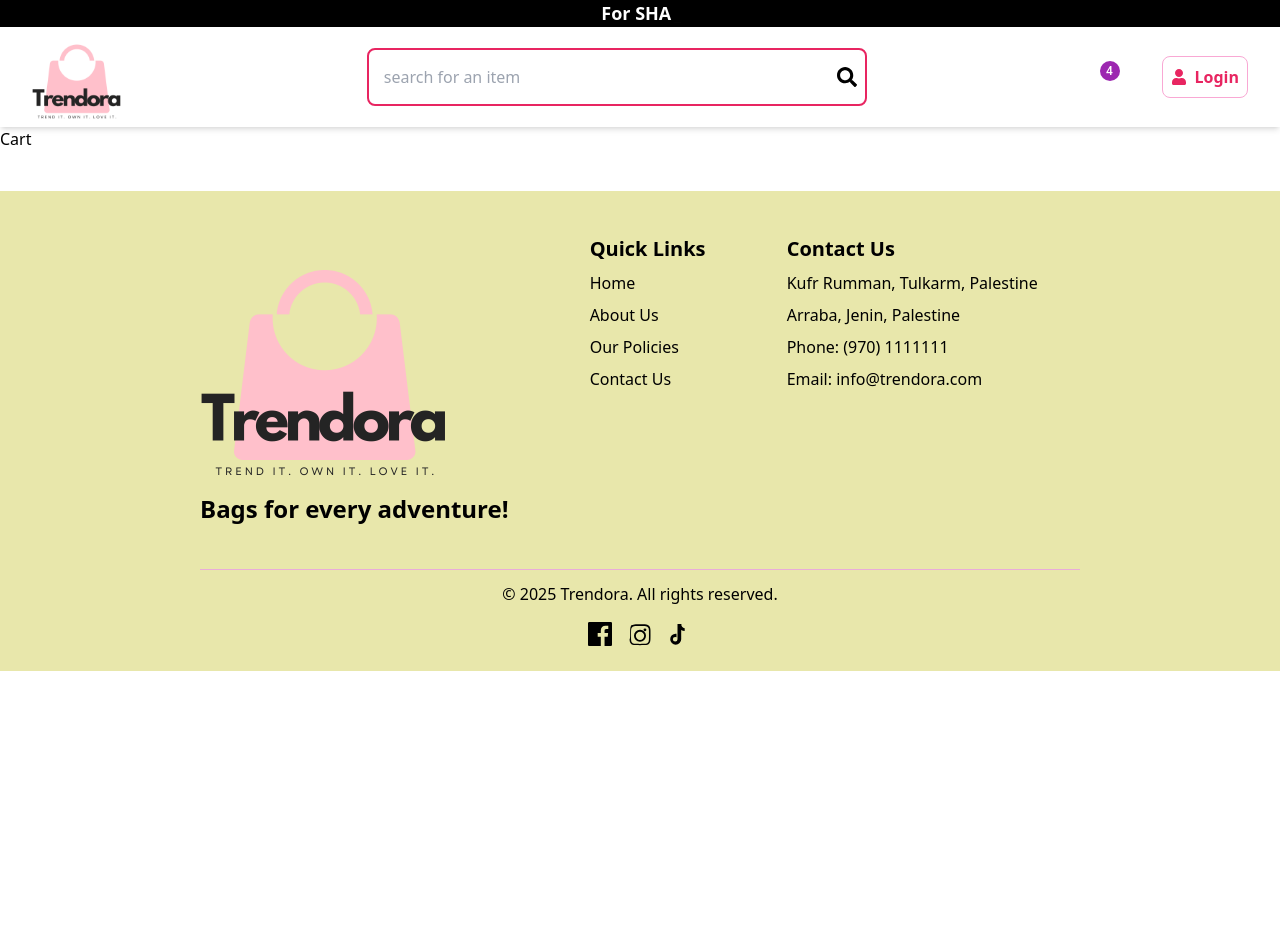
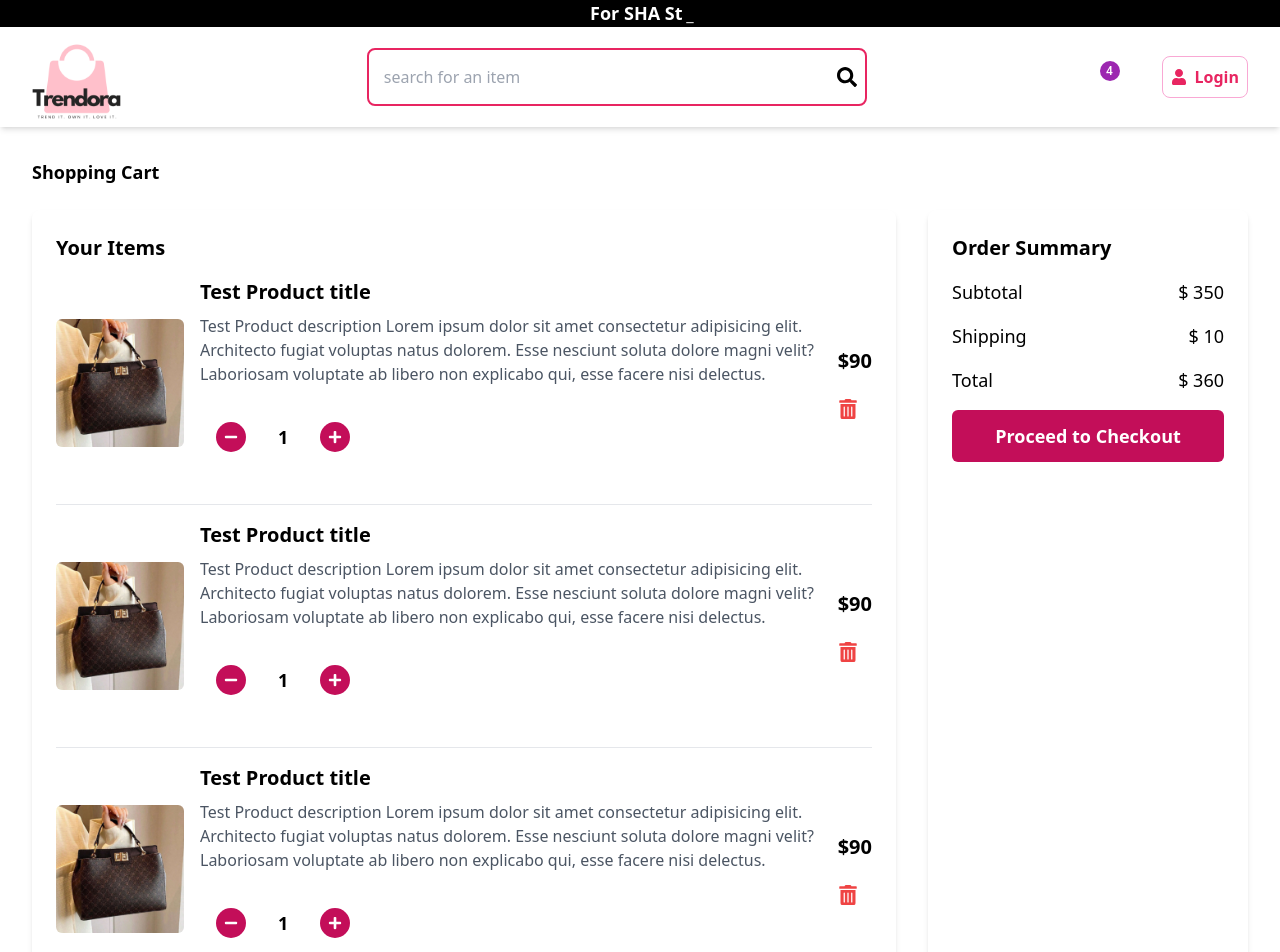
Before and after one commit to Faten-SHA/Trendora-Store, a React (Vite) app in the folder Frontend/: page /cart in a window 1280 px wide. Shown: the top 952 px of the page. Before the commit the page ends 800 px from the top, so only its background shows below. Built offline with nearby package versions, Linux system fonts and the light colour scheme; some icons are missing.

Commit message:
created cart page - frontend

```diff
--- a/Frontend/src/components/Navbar.jsx
+++ b/Frontend/src/components/Navbar.jsx
@@ -1,15 +1,21 @@
 import { FaSearch, FaUser } from "react-icons/fa";
 import ShoppingBasketIcon from "@mui/icons-material/ShoppingBasket";
 import { Badge } from "@mui/material";
-import logo from '../assets/Trendoralogo.png';
-
+import { Link } from "react-router-dom";
 
 const Navbar = () => {
   return (
     <div className="flex items-center justify-between h-[100px] shadow-md bg-white">
-      <div className="cursor-pointer m-2 ml-8">
-      <img src={logo} alt="Trendora logo" height={90} width={90} />
-      </div>
+      <Link to="/">
+        <div className="cursor-pointer m-2 ml-8">
+          <img
+            src={"/Trendoralogo.png"}
+            alt="Trendora logo"
+            height={90}
+            width={90}
+          />
+        </div>
+      </Link>
       <div className="flex items-center m-2">
         <input
           type="text"
@@ -20,11 +26,17 @@
       </div>
 
       <div className="flex items-center">
-        <div className="mr-[20px] cursor-pointer">
-        <Badge badgeContent={4} color="secondary" className="cursor-pointer">
-      <ShoppingBasketIcon className="text-pink-500"/>
-      </Badge>
-        </div>
+        <Link to="/cart">
+          <div className="mr-[20px] cursor-pointer">
+            <Badge
+              badgeContent={4}
+              color="secondary"
+              className="cursor-pointer"
+            >
+              <ShoppingBasketIcon className="text-pink-500" />
+            </Badge>
+          </div>
+        </Link>
         <div className="flex items-center space-x-2 border border-pink-300 p-2 rounded-lg hover:bg-pink-100 cursor-pointer duration-300 m-8">
           <FaUser className="text-[#E82561] hover:text-pink-600 transition duration-600" />
           <span className="text-[#E82561] hover:text-pink-600 font-semibold">
--- a/Frontend/src/pages/Cart.jsx
+++ b/Frontend/src/pages/Cart.jsx
@@ -1,9 +1,137 @@
+import { FaMinus, FaPlus, FaTrashAlt } from "react-icons/fa";
+
 const Cart = () => {
   return (
-    <div>
-      Cart
+    <div className="min-h-screen p-8">
+      <h3 className="text-[18px] font-bold mb-6">Shopping Cart</h3>
+      <div className="flex gap-8">
+        {/* LEFT SIDE For showing cart items */}
+        <div className="flex-1 bg-white shadow-md rounded-lg p-6">
+          <h3 className="text-xl font-semibold mb-4">Your Items</h3>
+          <div className="flex flex-col space-y-4">
+            <div className="flex items-center justify-between border-b border-gray-200 pb-4">
+              <img
+                src="/bag1.png"
+                alt="item image"
+                className="w-32 h-32 object-cover rounded-md"
+              />
+              <div className="flex-1 ml-4">
+                <h3 className="text-xl font-semibold mb-2">
+                  Test Product title
+                </h3>
+                <p className="text-gray-600 mb-2">
+                  Test Product description Lorem ipsum dolor sit amet
+                  consectetur adipisicing elit. Architecto fugiat voluptas natus
+                  dolorem. Esse nesciunt soluta dolore magni velit? Laboriosam
+                  voluptate ab libero non explicabo qui, esse facere nisi
+                  delectus.
+                </p>
+                <div className="flex items-center my-5 p-4">
+                  <FaMinus className="bg-[#C30E59] text-white cursor-pointer p-2 rounded-full mr-4 text-3xl" />
+                  <span className="text-lg font-semibold mx-4">1</span>
+                  <FaPlus className="bg-[#C30E59] text-white cursor-pointer p-2 rounded-full ml-4 text-3xl" />
+                </div>
+              </div>
+              <div className="text-right">
+                <p className="text-xl font-bold mb-6">$90</p>
+                <FaTrashAlt
+                  className="text-red-500 cursor-pointer mt-2"
+                  size={20}
+                />
+              </div>
+            </div>
+            <div className="flex items-center justify-between border-b border-gray-200 pb-4">
+              <img
+                src="/bag1.png"
+                alt="item image"
+                className="w-32 h-32 object-cover rounded-md"
+              />
+              <div className="flex-1 ml-4">
+                <h3 className="text-xl font-semibold mb-2">
+                  Test Product title
+                </h3>
+                <p className="text-gray-600 mb-2">
+                  Test Product description Lorem ipsum dolor sit amet
+                  consectetur adipisicing elit. Architecto fugiat voluptas natus
+                  dolorem. Esse nesciunt soluta dolore magni velit? Laboriosam
+                  voluptate ab libero non explicabo qui, esse facere nisi
+                  delectus.
+                </p>
+                <div className="flex items-center my-5 p-4">
+                  <FaMinus className="bg-[#C30E59] text-white cursor-pointer p-2 rounded-full mr-4 text-3xl" />
+                  <span className="text-lg font-semibold mx-4">1</span>
+                  <FaPlus className="bg-[#C30E59] text-white cursor-pointer p-2 rounded-full ml-4 text-3xl" />
+                </div>
+              </div>
+              <div className="text-right">
+                <p className="text-xl font-bold mb-6">$90</p>
+                <FaTrashAlt
+                  className="text-red-500 cursor-pointer mt-2"
+                  size={20}
+                />
+              </div>
+            </div>
+            <div className="flex items-center justify-between border-b border-gray-200 pb-4">
+              <img
+                src="/bag1.png"
+                alt="item image"
+                className="w-32 h-32 object-cover rounded-md"
+              />
+              <div className="flex-1 ml-4">
+                <h3 className="text-xl font-semibold mb-2">
+                  Test Product title
+                </h3>
+                <p className="text-gray-600 mb-2">
+                  Test Product description Lorem ipsum dolor sit amet
+                  consectetur adipisicing elit. Architecto fugiat voluptas natus
+                  dolorem. Esse nesciunt soluta dolore magni velit? Laboriosam
+                  voluptate ab libero non explicabo qui, esse facere nisi
+                  delectus.
+                </p>
+                <div className="flex items-center my-5 p-4">
+                  <FaMinus className="bg-[#C30E59] text-white cursor-pointer p-2 rounded-full mr-4 text-3xl" />
+                  <span className="text-lg font-semibold mx-4">1</span>
+                  <FaPlus className="bg-[#C30E59] text-white cursor-pointer p-2 rounded-full ml-4 text-3xl" />
+                </div>
+              </div>
+              <div className="text-right">
+                <p className="text-xl font-bold mb-6">$90</p>
+                <FaTrashAlt
+                  className="text-red-500 cursor-pointer mt-2"
+                  size={20}
+                />
+              </div>
+            </div>
+            <button className="bg-[#F2AE66] w-[200px] text-white p-3 mt-4 rounded-md font-semibold">
+              Clear Cart
+            </button>
+          </div>
+        </div>
+        {/* RIGHT SIDE For showing total price and checkout button */}
+        <div className="w-80 bg-white shadow-md rounded-lg p-6">
+          <h2 className="text-xl font-semibold mb-4">Order Summary</h2>
+          <div className="flex flex-col space-y-4">
+            <div className="flex justify-between">
+              <span className="text-lg font-medium">Subtotal</span>
+              <span className="text-lg font-medium">$ 350</span>
+            </div>
+            <div className="flex justify-between">
+              <span className="text-lg font-medium">Shipping</span>
+              <span className="text-lg font-medium">$ 10</span>
+            </div>
+
+            <div className="flex justify-between">
+              <span className="text-lg font-medium">Total</span>
+              <span className="text-lg font-medium">$ 360</span>
+            </div>
+            <button className="bg-[#C30E59] text-white font-semibold text-lg w-full p-3 mt-4 rounded-md hover:bg-[#A50B4D] transition duration-300 ease-in-out">
+              Proceed to Checkout
+            </button>
+          </div>
+        </div>
+      </div>
     </div>
-  )
-}
+  );
+};
 
-export default Cart
+export default Cart;
```
